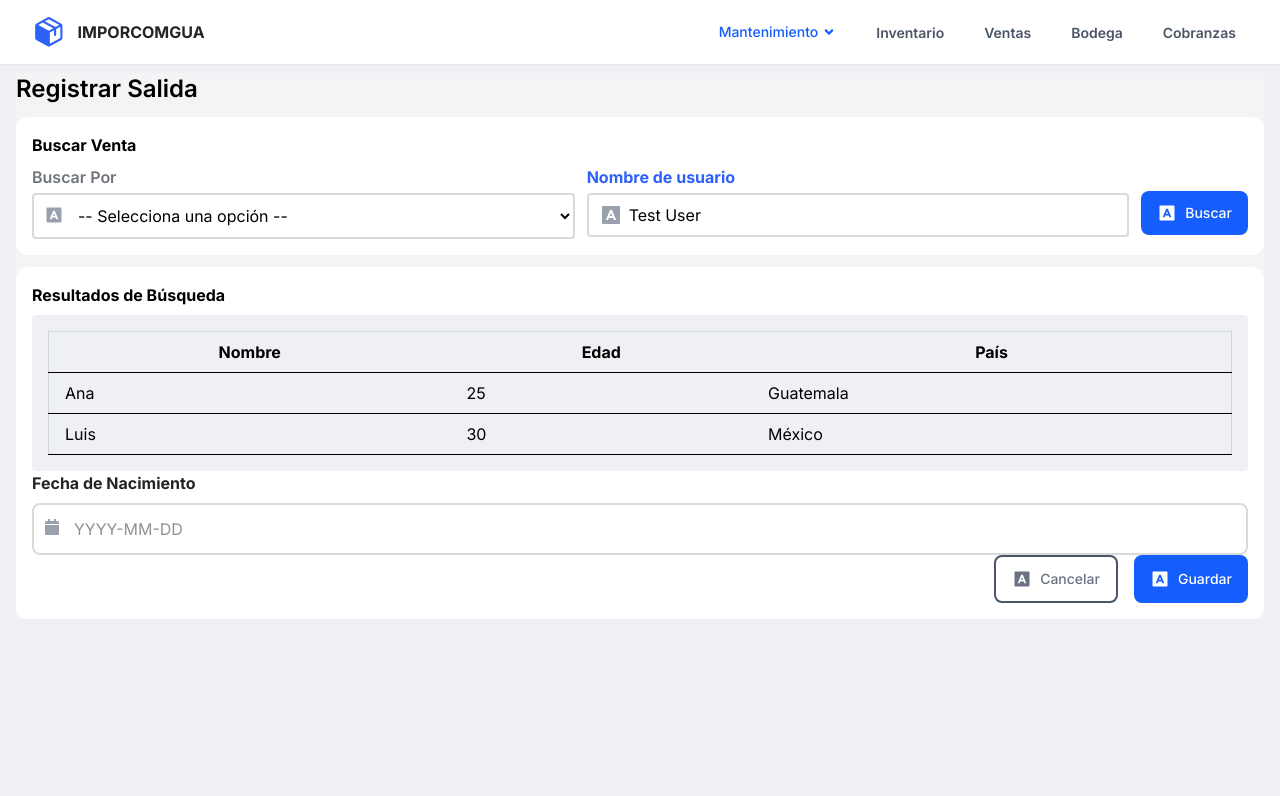
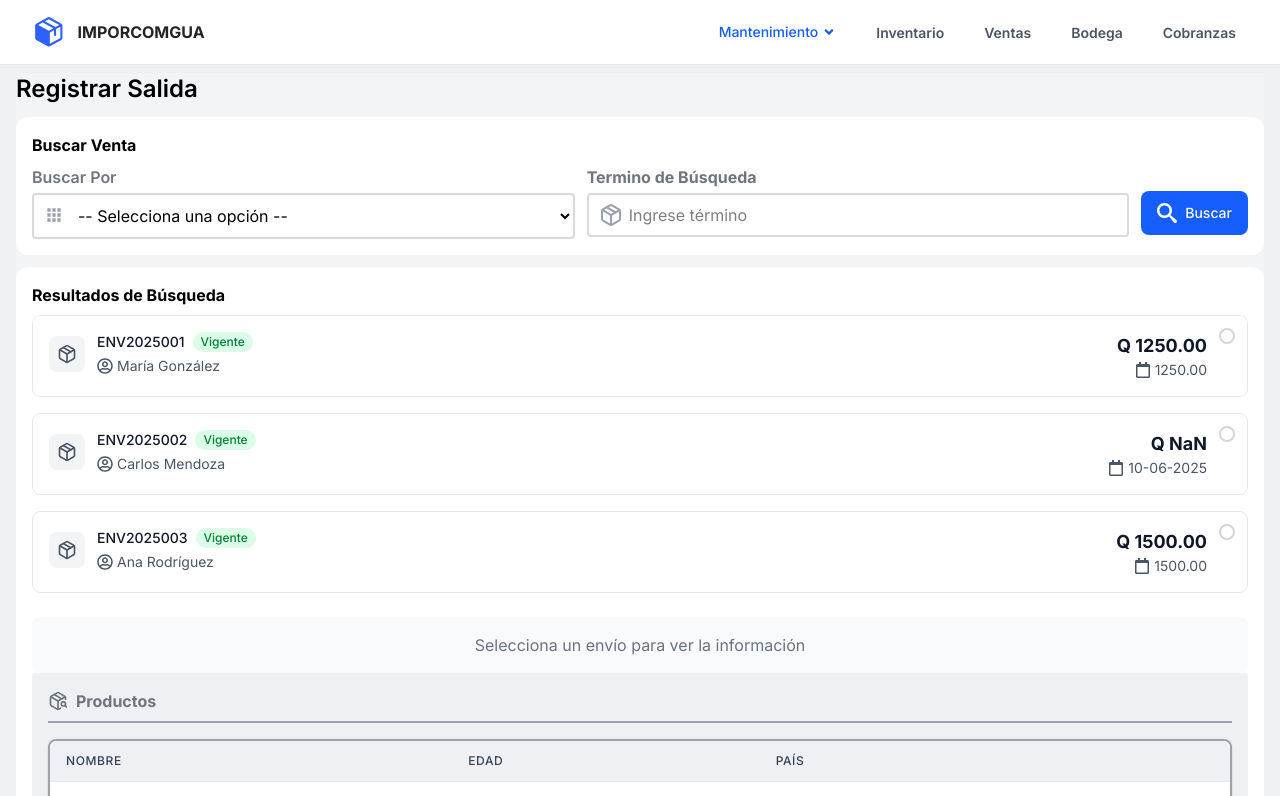
Before and after one commit to brandonT2002/AYD2_V1S2025_PROYECTO_G1, a React (Vite) app in the folder frontend/: page /mantenimiento/productos in a window 1280 px wide. Shown: the top 796 px of the page. Built offline with nearby package versions, Linux system fonts and the light colour scheme.

Commit message:
feat: enhance Label and Table components; add maxHeight prop to Table and isRequired indicator to Label

```diff
--- a/frontend/src/components/ui/InputField/components/Label.jsx
+++ b/frontend/src/components/ui/InputField/components/Label.jsx
@@ -1,10 +1,11 @@
-const Label = ({ htmlFor, children, className = "", ...rest }) => (
+const Label = ({ htmlFor, isRequired ,children, className = "", ...rest }) => (
     <label
         htmlFor={htmlFor}
         className={`block text-gray-300 mb-1  ${className}`}
         {...rest}
     >
         {children}
+        {isRequired && <span className="text-red-500">*</span>}
     </label>
 );
 
--- a/frontend/src/components/ui/Table/Table.jsx
+++ b/frontend/src/components/ui/Table/Table.jsx
@@ -1,21 +1,34 @@
-// TableComponent.jsx
-const TableComponent = ({ data, columns }) => {
+const TableComponent = ({ data, columns, maxHeight = "300px" }) => {
     return (
-        <table className="min-w-full border border-gray-300">
-            <thead>
+        <div className="border-2 border-[#9fa2a6] rounded-lg overflow-hidden bg-white shadow-sm">
+            <div
+                className="overflow-auto"
+                style={{ maxHeight: maxHeight }}
+            >
+                <table className="w-full">
+                    <thead className="bg-[#eef0f4] sticky top-0">
                         <tr>
                             {columns.map((col) => (
-                        <th key={col.key} className="px-4 py-2 border-b">
+                                <th
+                                    key={col.key}
+                                    className="px-4 py-3 text-left text-xs font-medium text-gray-700 uppercase tracking-wider border-b border-gray-200"
+                                >
                                     {col.header}
                                 </th>
                             ))}
                         </tr>
                     </thead>
-            <tbody>
+                    <tbody className="bg-white divide-y divide-gray-200">
                         {data.map((row, idx) => (
-                    <tr key={idx} className="hover:bg-gray-100">
+                            <tr
+                                key={idx}
+                                className="hover:bg-gray-50 transition-colors duration-150"
+                            >
                                 {columns.map((col) => (
-                            <td key={col.key} className="px-4 py-2 border-b">
+                                    <td
+                                        key={col.key}
+                                        className="px-4 py-3 text-sm text-gray-900 whitespace-nowrap"
+                                    >
                                         {row[col.key]}
                                     </td>
                                 ))}
@@ -23,6 +36,8 @@ const TableComponent = ({ data, columns }) => {
                         ))}
                     </tbody>
                 </table>
+            </div>
+        </div>
     );
 };
 
--- a/frontend/src/pages/Index.jsx
+++ b/frontend/src/pages/Index.jsx
@@ -11,6 +11,20 @@ import { Panel, PanelSecundary } from "../components/layout";
 import { RiInputMethodFill } from "react-icons/ri";
 import { useSelectInput } from "../components/ui/SelectInput";
 import { ButtonVariant, ButtonSize } from "../components/ui/Button/config";
+import { LuPackageSearch } from "react-icons/lu";
+
+import { SendSelectorDemo } from "../components/ui/SendSelector/index";
+import { CgMenuGridR } from "react-icons/cg";
+import { ImSearch } from "react-icons/im";
+import { FiPackage } from "react-icons/fi";
+
+import {
+    SendSelectorProvider,
+    SendCard,
+    SelectedInfo,
+    useSendSelectorContext,
+} from "../components/ui/SendSelector/index";
+
 function IndexPage() {
     const genero = useSelectInput("");
     const handleSearch = () => console.log("Search action triggered");
@@ -23,7 +37,56 @@ function IndexPage() {
     const data = [
         { nombre: "Ana", edad: 25, país: "Guatemala" },
         { nombre: "Luis", edad: 30, país: "México" },
+        { nombre: "Luis", edad: 30, país: "México" },
+        { nombre: "Luis", edad: 30, país: "México" },
+        { nombre: "Luis", edad: 30, país: "México" },
     ];
+
+    const defaultEnvios = [
+        {
+            id: 1,
+            num_env: "ENV2025001",
+            cliente: "María González",
+            vendedor: "ds5",
+            fechaDTE: "09-06-2025",
+            fechaventa: "1250.00",
+            nitCliente: "1234567-8",
+            tipoPago: "Contado",
+            nombreFactura: "María G.",
+            fechasalidaBodega: "10-06-2025",
+            diasCredito: "0",
+            nitFactura: "1234567-8",
+        },
+        {
+            id: 2,
+            num_env: "ENV2025002",
+            cliente: "Carlos Mendoza",
+            vendedor: "sd",
+            fechaDTE: "10-06-2025",
+            fechaventa: "10-06-2025",
+            nitCliente: "9876543-2",
+            tipoPago: "Crédito",
+            nombreFactura: "Carlos M.",
+            fechasalidaBodega: "11-06-2025",
+            diasCredito: "15",
+            nitFactura: "9876543-2",
+        },
+        {
+            id: 3,
+            num_env: "ENV2025003",
+            cliente: "Ana Rodríguez",
+            vendedor: "z2025",
+            fechaDTE: "11-06-2025",
+            fechaventa: "1500.00",
+            nitCliente: "1928374-5",
+            tipoPago: "Contado",
+            nombreFactura: "Ana R.",
+            fechasalidaBodega: "12-06-2025",
+            diasCredito: "0",
+            nitFactura: "1928374-5",
+        },
+    ];
+
     return (
         <div className="flex flex-col bg-gray-100 gap-3">
             <Title>Registrar Salida</Title>
@@ -33,27 +96,25 @@ function IndexPage() {
                     <SelectInput
                         name="genero"
                         label="Buscar Por"
-                        icon={RiInputMethodFill}
+                        icon={CgMenuGridR}
                         className={"text-text-second font-semibold"}
                         options={[
-                            { value: "rock", label: "Rock" },
-                            { value: "jazz", label: "Jazz" },
-                            { value: "pop", label: "Pop" },
+                            { value: "0", label: "Número de envío" },
+                            { value: "1", label: "Nombre de cliente" },
                         ]}
                         {...genero.bind}
                     />
                     <InputField
                         name="username"
-                        label="Nombre de usuario"
-                        placeholder="Escribe tu nombre"
-                        defaultValue="Test User"
-                        className={"text-text-accent font-bold"}
-                        icon={RiInputMethodFill}
+                        label="Termino de Búsqueda"
+                        placeholder="Ingrese término"
+                        className={"text-text-second font-bold"}
+                        icon={FiPackage}
                     />
 
                     <div className="flex items-end mb-1">
                         <IconButton
-                            icon={RiInputMethodFill}
+                            icon={ImSearch}
                             variant={ButtonVariant.PRIMARY}
                             onClick={handleSearch}
                             size={ButtonSize.MD}
@@ -65,15 +126,30 @@ function IndexPage() {
             </Panel>
             <Panel className="relative overflow-visible">
                 <TitlePanel>Resultados de Búsqueda</TitlePanel>
+                <div>
+                    <SendSelectorDemo envios={defaultEnvios} />
+                </div>
+
                 <PanelSecundary>
-                    <TableComponent data={data} columns={columns} />
+                    <div className="flex items-center gap-2 mb-4 border-b-2 border-gray-400 pb-2 text-text-second">
+                        <LuPackageSearch size={20} />
+                        <span className="font-bold">Productos</span>
+                    </div>
+                    <TableComponent
+                        data={data}
+                        columns={columns}
+                        maxHeight="210px"
+                    />
                 </PanelSecundary>
-                <div className="relative flex flex-col gap-1 w-full overflow-visible">
-                    <DatePicker onDateChange={(date) => console.log(date)} />
+
+                <div className="relative flex flex-col gap-1 w-full overflow-visible pt-2 pb-4">
+                    <DatePicker
+                        onDateChange={(date) => console.log(date)}
+                        isRequired={true}
+                    />
                 </div>
                 <div className="flex justify-end gap-4">
                     <IconButton
-                        icon={RiInputMethodFill}
                         variant={ButtonVariant.SECONDARY}
                         onClick={handleSearch}
                         size={ButtonSize.MD}
@@ -81,7 +157,6 @@ function IndexPage() {
                         Cancelar
                     </IconButton>
                     <IconButton
-                        icon={RiInputMethodFill}
                         variant={ButtonVariant.PRIMARY}
                         onClick={handleSearch}
                         size={ButtonSize.MD}
```
Lines whose indentation alone changed are shown as unchanged.
